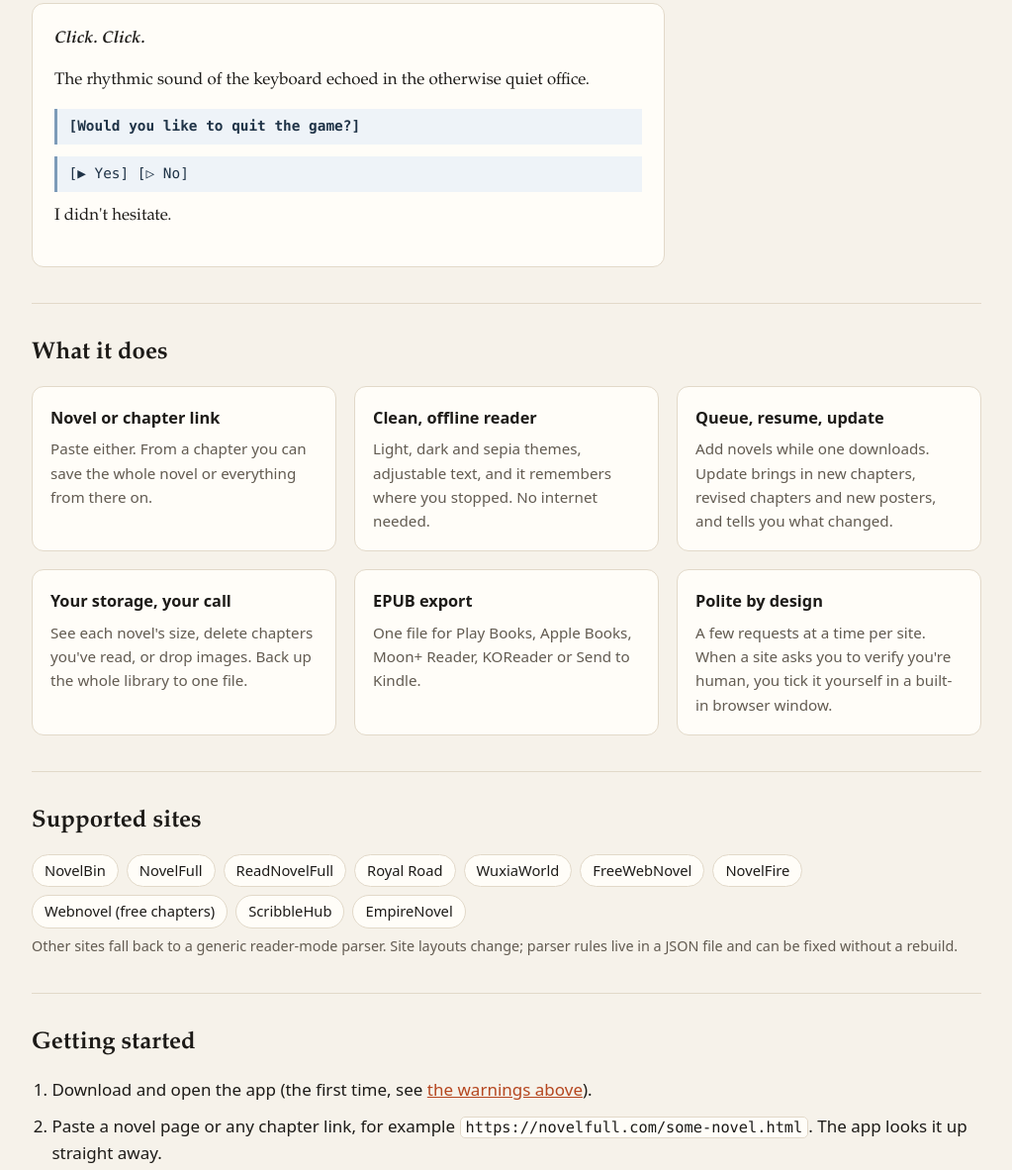
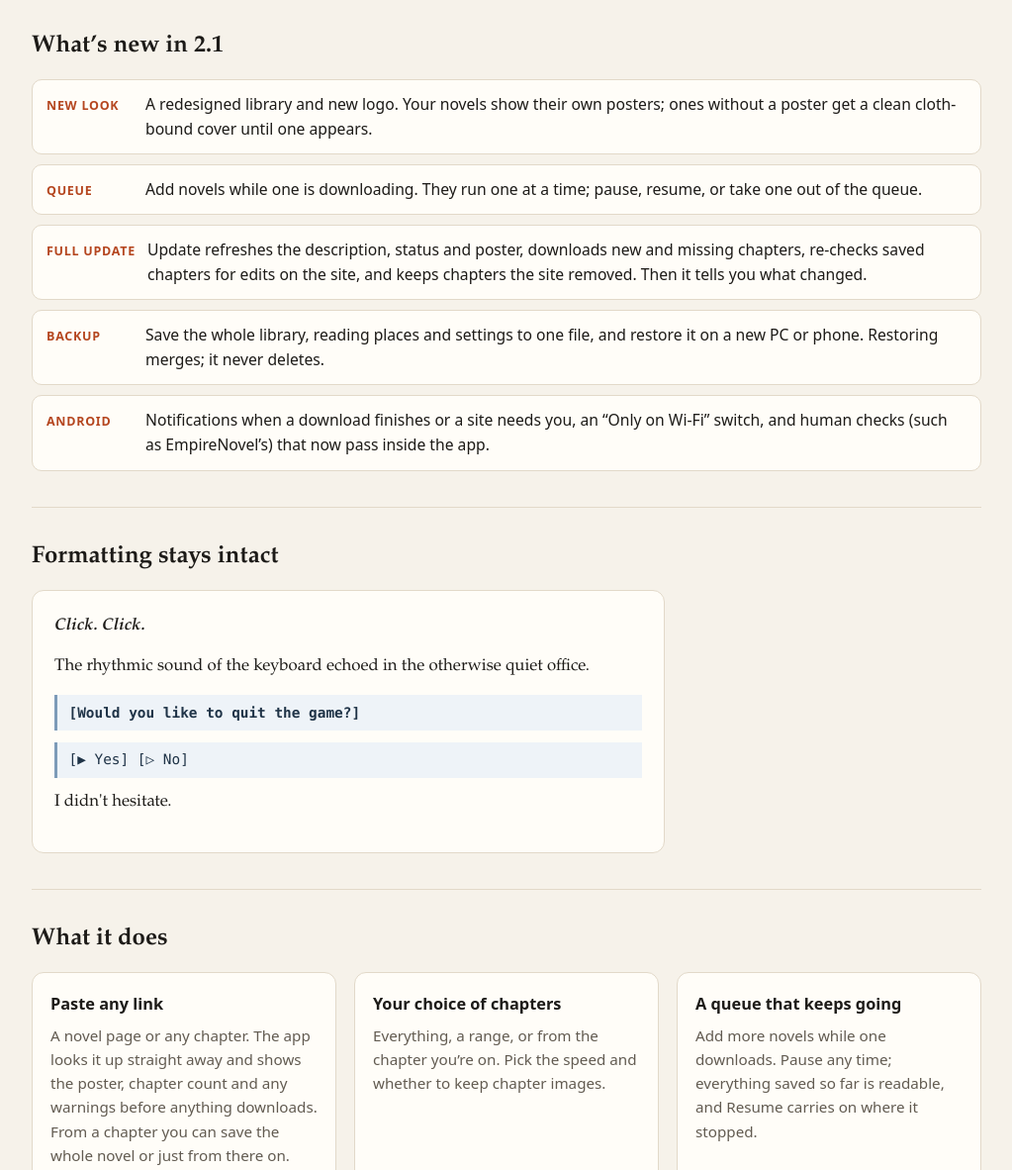
Before and after one commit to sulaimankhan8/novelarchiver, a plain HTML site: page site/index.html in a window 1280 px wide. Shown: the part 1471-2653 px from the top of the page at 99% size, without its empty margins (128-1151 px from the left). Drawn offline with Linux system fonts and the light colour scheme.

Commit message:
Download page: content for 2.1 (version, what's new, features)
- Version line with a link to the release notes
- "What's new in 2.1": new look and posters, queue, full update,
  backup and restore, Android notifications / Wi-Fi only / checks
- Feature cards rewritten to match the current app
- Supported-sites note: tested in 2.1.3; paid chapters are skipped

Co-Authored-By: Claude Opus 5.5 <noreply@anthropic.com>

```diff
--- a/site/index.html
+++ b/site/index.html
@@ -52,6 +52,12 @@ code{font:.9em ui-monospace,Consolas,monospace;background:var(--panel);border:1p
 .ui{display:inline-block;padding:1px 8px;border:1px solid var(--line);border-bottom-width:2px;border-radius:6px;background:var(--bg);font-weight:600;font-size:.92em;white-space:nowrap}
 .ui.blue{background:#0067c0;border-color:#0067c0;color:#fff}
 .say{font-style:italic}
+.ver{display:inline-flex;align-items:center;gap:8px;margin:0 0 14px;padding:4px 12px;border:1px solid var(--line);border-radius:999px;background:var(--panel);font-size:.9rem;color:var(--muted)}
+.ver b{color:var(--ink);font-weight:600}
+.ver i{width:7px;height:7px;border-radius:4px;background:#2f6b3f}
+ul.new{list-style:none;padding:0;margin:0;display:grid;gap:10px}
+ul.new li{display:flex;gap:12px;align-items:baseline;padding:12px 14px;background:var(--panel);border:1px solid var(--line);border-radius:10px;font-size:.98rem}
+ul.new li b{flex:none;min-width:5.5rem;font-size:.78rem;letter-spacing:.06em;text-transform:uppercase;color:var(--accent)}
 .trust{margin:18px 0 0;padding:16px 18px;border-radius:12px;background:var(--panel);border:1px dashed var(--line);font-size:.95rem;color:var(--muted)}
 .trust strong{color:var(--ink)}
 pre.cmd{margin:8px 0 0;padding:10px 12px;border-radius:8px;background:var(--bg);border:1px solid var(--line);font:.85rem/1.5 ui-monospace,Consolas,monospace;overflow-x:auto;white-space:pre}
@@ -63,7 +69,8 @@ pre.cmd{margin:8px 0 0;padding:10px 12px;border-radius:8px;background:var(--bg);
 <header>
   <div class="brand"><svg viewBox="0 0 64 64" aria-hidden="true"><rect width="64" height="64" rx="15" fill="#1D1B18"/><path d="M16 15a3 3 0 0 1 3-3h3v40h-3a3 3 0 0 1-3-3z" fill="#CDBFA6"/><path d="M22 12h20a4 4 0 0 1 4 4v32a4 4 0 0 1-4 4H22z" fill="#F7F3EC"/><path d="M32 12h8v20l-4-3-4 3z" fill="#A8431F"/></svg>NovelArchiver</div>
   <h1>Read web novels offline, without the ads.</h1>
-  <p class="lede">Paste a novel page or any chapter link. NovelArchiver saves the chapters to your PC or phone, keeps their formatting and system boxes, and gives you a clean reader that works on a plane.</p>
+  <p class="lede">Paste a novel page or any chapter link. NovelArchiver saves the chapters to your Windows PC or Android phone, keeps their formatting and system boxes, and gives you a calm library and reader that work on a plane. When the author posts more, one tap on Update brings it in.</p>
+  <p class="ver"><i aria-hidden="true"></i><b>Version 2.1.3</b> · free and open source · <a href="https://github.com/sulaimankhan8/novelarchiver/releases/latest">release notes</a></p>
   <div class="downloads">
     <a class="btn primary" href="https://github.com/sulaimankhan8/novelarchiver/releases/latest/download/NovelArchiver.exe">Download for Windows <small>.exe</small></a>
     <a class="btn" href="https://github.com/sulaimankhan8/novelarchiver/releases/latest/download/NovelArchiver-android-test.apk">Download for Android <small>test build .apk</small></a>
@@ -101,6 +108,17 @@ pre.cmd{margin:8px 0 0;padding:10px 12px;border-radius:8px;background:var(--bg);
 </section>
 
 <section>
+  <h2>What’s new in 2.1</h2>
+  <ul class="new">
+    <li><b>New look</b><span>A redesigned library and new logo. Your novels show their own posters; ones without a poster get a clean cloth-bound cover until one appears.</span></li>
+    <li><b>Queue</b><span>Add novels while one is downloading. They run one at a time; pause, resume, or take one out of the queue.</span></li>
+    <li><b>Full update</b><span>Update refreshes the description, status and poster, downloads new and missing chapters, re-checks saved chapters for edits on the site, and keeps chapters the site removed. Then it tells you what changed.</span></li>
+    <li><b>Backup</b><span>Save the whole library, reading places and settings to one file, and restore it on a new PC or phone. Restoring merges; it never deletes.</span></li>
+    <li><b>Android</b><span>Notifications when a download finishes or a site needs you, an “Only on Wi-Fi” switch, and human checks (such as EmpireNovel’s) that now pass inside the app.</span></li>
+  </ul>
+</section>
+
+<section>
   <h2>Formatting stays intact</h2>
   <div class="demo" aria-label="Example of a saved chapter">
     <p><strong><em>Click. Click.</em></strong></p>
@@ -114,12 +132,14 @@ pre.cmd{margin:8px 0 0;padding:10px 12px;border-radius:8px;background:var(--bg);
 <section>
   <h2>What it does</h2>
   <div class="grid">
-    <div class="card"><h3>Novel or chapter link</h3><p>Paste either. From a chapter you can save the whole novel or everything from there on.</p></div>
-    <div class="card"><h3>Clean, offline reader</h3><p>Light, dark and sepia themes, adjustable text, and it remembers where you stopped. No internet needed.</p></div>
-    <div class="card"><h3>Queue, resume, update</h3><p>Add novels while one downloads. Update brings in new chapters, revised chapters and new posters, and tells you what changed.</p></div>
-    <div class="card"><h3>Your storage, your call</h3><p>See each novel's size, delete chapters you've read, or drop images. Back up the whole library to one file.</p></div>
+    <div class="card"><h3>Paste any link</h3><p>A novel page or any chapter. The app looks it up straight away and shows the poster, chapter count and any warnings before anything downloads. From a chapter you can save the whole novel or just from there on.</p></div>
+    <div class="card"><h3>Your choice of chapters</h3><p>Everything, a range, or from the chapter you’re on. Pick the speed and whether to keep chapter images.</p></div>
+    <div class="card"><h3>A queue that keeps going</h3><p>Add more novels while one downloads. Pause any time; everything saved so far is readable, and Resume carries on where it stopped.</p></div>
+    <div class="card"><h3>Update brings it all in</h3><p>New chapters, chapters the author revised, a new poster, a changed description. Update one novel or the whole library, or let it run when the app opens.</p></div>
+    <div class="card"><h3>Clean, offline reader</h3><p>Light, dark and sepia themes, adjustable text, keyboard navigation, and it remembers where you stopped, shown as Continue in your library.</p></div>
+    <div class="card"><h3>Your storage, your call</h3><p>See each novel’s size, delete chapters you’ve read or drop images, and back up the whole library to one file.</p></div>
     <div class="card"><h3>EPUB export</h3><p>One file for Play Books, Apple Books, Moon+ Reader, KOReader or Send to Kindle.</p></div>
-    <div class="card"><h3>Polite by design</h3><p>A few requests at a time per site. When a site asks you to verify you're human, you tick it yourself in a built-in browser window.</p></div>
+    <div class="card"><h3>Polite by design</h3><p>A few requests at a time per site. When a site asks you to verify you’re human, you tick it yourself in a built-in browser window; the app never gets around checks.</p></div>
   </div>
 </section>
 
@@ -129,7 +149,7 @@ pre.cmd{margin:8px 0 0;padding:10px 12px;border-radius:8px;background:var(--bg);
     <li>NovelBin</li><li>NovelFull</li><li>ReadNovelFull</li><li>Royal Road</li><li>WuxiaWorld</li>
     <li>FreeWebNovel</li><li>NovelFire</li><li>Webnovel (free chapters)</li><li>ScribbleHub</li><li>EmpireNovel</li>
   </ul>
-  <p class="note">Other sites fall back to a generic reader-mode parser. Site layouts change; parser rules live in a JSON file and can be fixed without a rebuild.</p>
+  <p class="note">Tested on Windows and Android in 2.1.3. Other sites fall back to a generic reader-mode parser. Site layouts change; parser rules live in a JSON file and can be fixed without a rebuild. Webnovel downloads free chapters only; paid chapters on any site are skipped and stay locked.</p>
 </section>
 
 <section>
```
